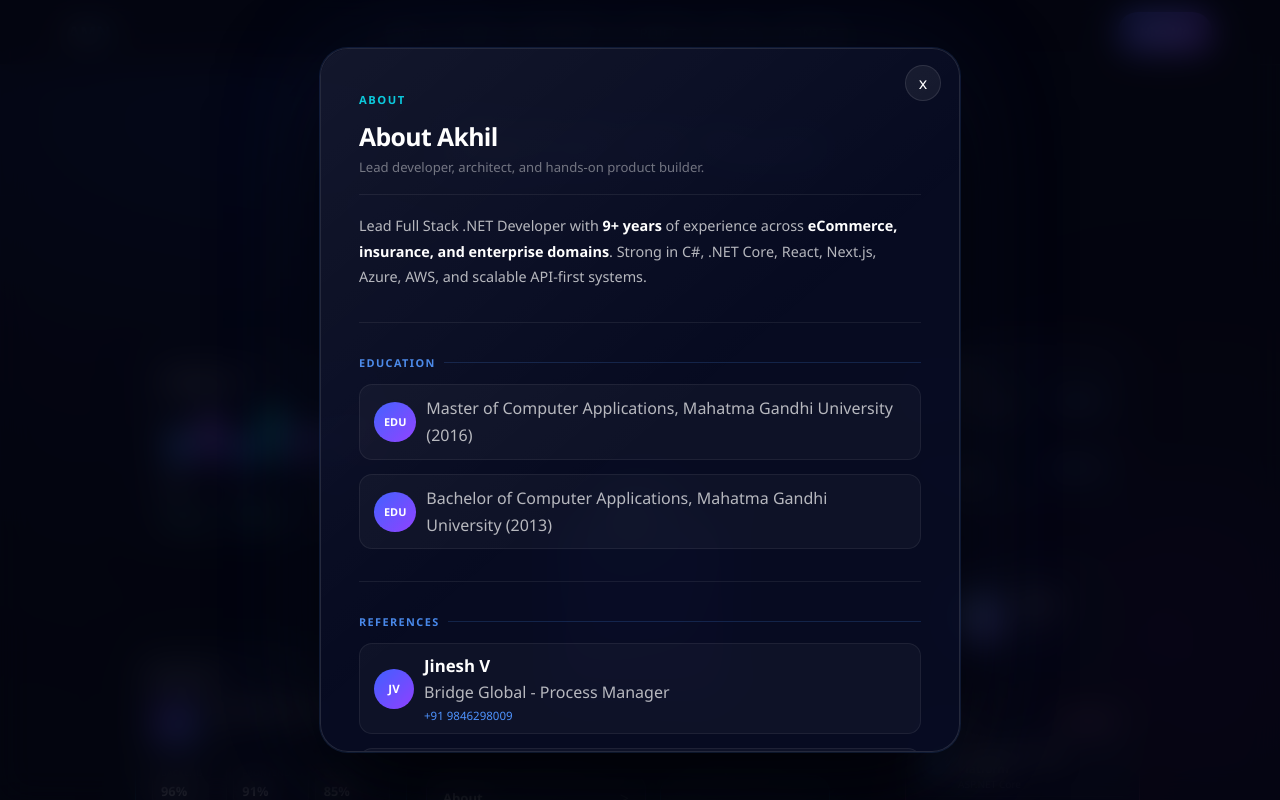
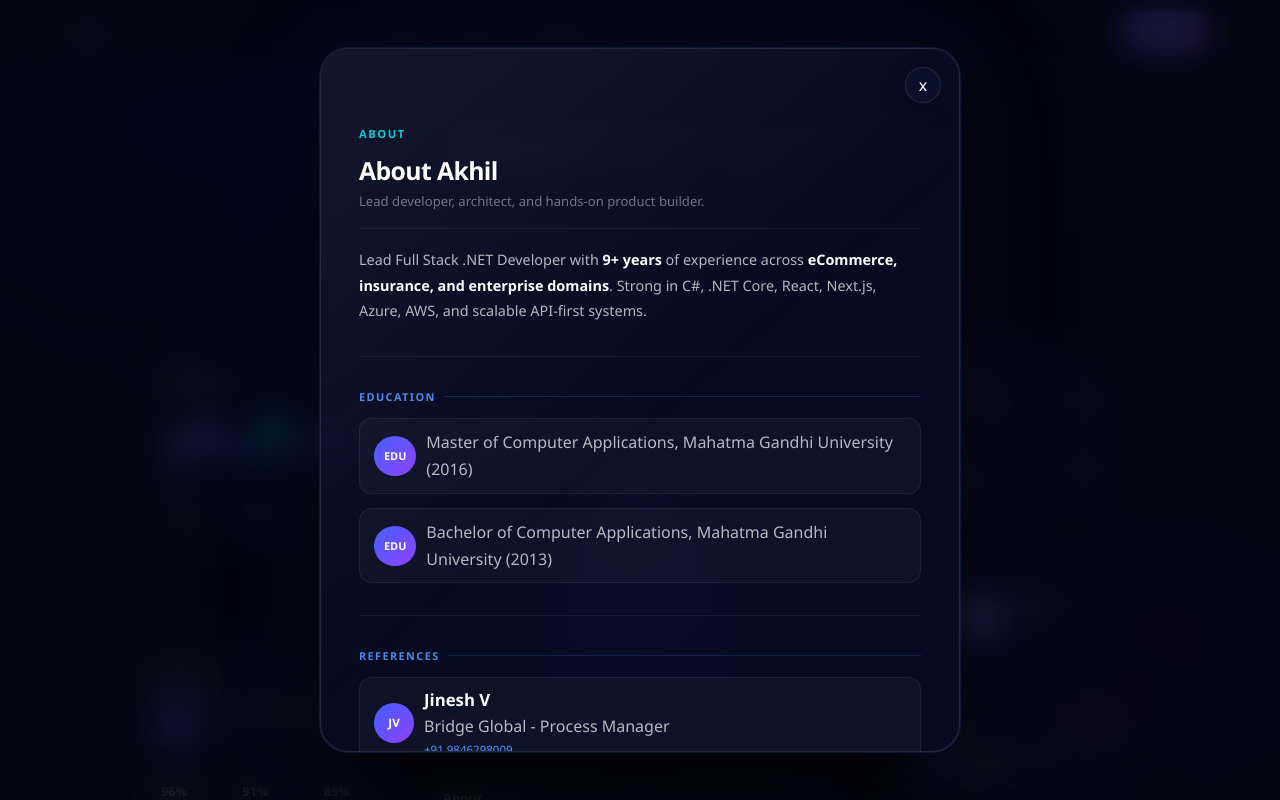
Before and after one commit to akhilbridge/My-Resume, a Next.js app: page / in a window 1280 px wide. Both pictures are taken after a click on the button "AMN". Shown: the top 800 px of the page. Built offline with nearby package versions, Linux system fonts and the light colour scheme.

Commit message:
scroll updates

```diff
--- a/app/globals.css
+++ b/app/globals.css
@@ -1295,8 +1295,8 @@ input {
   width: 640px;
   max-width: 94vw;
   max-height: 88vh;
-  overflow-y: auto;
-  padding: 38px;
+  overflow: hidden;
+  padding: 0;
   border-radius: var(--radius-xl);
   border: 1px solid rgba(255, 255, 255, 0.12);
   background: rgba(8, 12, 36, 0.92);
@@ -1308,6 +1308,39 @@ input {
   transition: transform 0.45s cubic-bezier(0.22, 1, 0.36, 1);
 }
 
+.popup-scroll {
+  max-height: 88vh;
+  overflow-y: auto;
+  padding: 38px;
+  padding-top: 72px;
+  scrollbar-width: thin;
+  scrollbar-color: rgba(96, 132, 255, 0.7) rgba(255, 255, 255, 0.06);
+}
+
+.popup-scroll::-webkit-scrollbar {
+  width: 10px;
+}
+
+.popup-scroll::-webkit-scrollbar-track {
+  margin: 28px 0;
+  border-radius: 999px;
+  background: rgba(255, 255, 255, 0.05);
+}
+
+.popup-scroll::-webkit-scrollbar-thumb {
+  border: 2px solid transparent;
+  border-radius: 999px;
+  background:
+    linear-gradient(180deg, rgba(108, 157, 255, 0.95), rgba(118, 89, 255, 0.9)) padding-box,
+    linear-gradient(180deg, rgba(255, 255, 255, 0.1), rgba(255, 255, 255, 0.02)) border-box;
+}
+
+.popup-scroll::-webkit-scrollbar-thumb:hover {
+  background:
+    linear-gradient(180deg, rgba(132, 179, 255, 1), rgba(142, 108, 255, 0.95)) padding-box,
+    linear-gradient(180deg, rgba(255, 255, 255, 0.14), rgba(255, 255, 255, 0.04)) border-box;
+}
+
 .overlay.open .popup {
   transform: scale(1) translateY(0);
 }
@@ -1323,7 +1356,7 @@ input {
 
 .pclose {
   position: absolute;
-  top: 16px;
+  top: 18px;
   right: 18px;
   z-index: 10;
   width: 36px;
@@ -1333,7 +1366,9 @@ input {
   justify-content: center;
   border-radius: 50%;
   border: 1px solid rgba(255, 255, 255, 0.1);
-  background: rgba(255, 255, 255, 0.06);
+  background: rgba(12, 18, 44, 0.82);
+  backdrop-filter: blur(20px);
+  box-shadow: 0 8px 24px rgba(0, 0, 0, 0.28);
   font-size: 1rem;
   transition: all 0.2s;
 }
@@ -2316,8 +2351,13 @@ input {
     width: calc(100vw - 20px);
     max-width: calc(100vw - 20px);
     max-height: calc(100dvh - 20px);
+    border-radius: 22px;
+  }
+
+  .popup-scroll {
+    max-height: calc(100dvh - 20px);
     padding: 24px 16px;
-    border-radius: 22px;
+    padding-top: 66px;
   }
 
   .p-title {
--- a/components/portfolio-hub.tsx
+++ b/components/portfolio-hub.tsx
@@ -762,7 +762,7 @@ export function PortfolioHub() {
 
         <p className="hint-txt">Click any card to explore | Press ESC to close</p>
 
-        <div className="nav-dots">
+        {/* <div className="nav-dots">
           {panelOrder.map((panel) => (
             <button
               className={`ndot ${activePanel === panel ? "active" : ""}`}
@@ -771,7 +771,7 @@ export function PortfolioHub() {
               type="button"
             />
           ))}
-        </div>
+        </div> */}
       </section>
 
       <div
@@ -786,6 +786,7 @@ export function PortfolioHub() {
           <button className="pclose button-reset" onClick={() => setActivePanel(null)} type="button">
             x
           </button>
+          <div className="popup-scroll">
             {activePanel ? (
               <>
                 <span className="p-icon">{panelMeta[activePanel].icon}</span>
@@ -797,6 +798,7 @@ export function PortfolioHub() {
             ) : null}
           </div>
         </div>
+      </div>
     </main>
   );
 }
```
Lines whose indentation alone changed are shown as unchanged.
